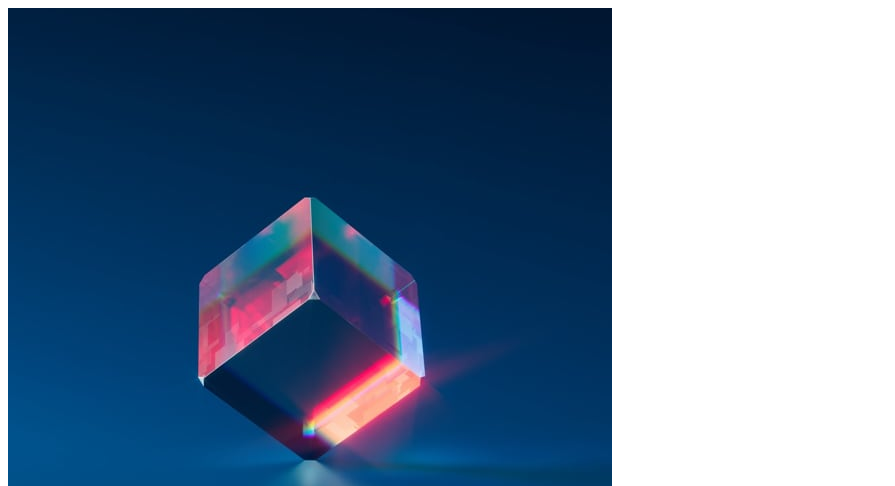
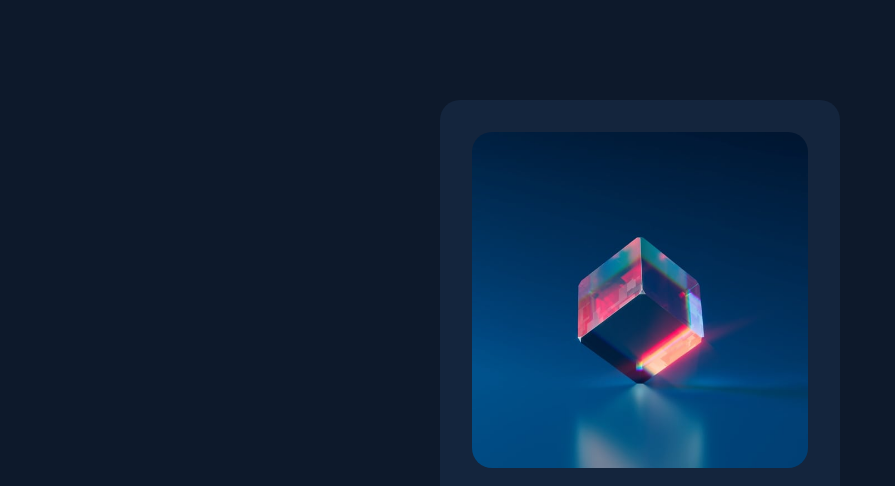
Before and after one commit to erlanggaadptr/nft-preview-card-component-main, a plain HTML site: page index.html in a window 1280 px wide. Shown: the top 486 px of the page, without its empty margins (0-895 px from the left). Drawn offline with Linux system fonts and the light colour scheme.

Commit message:
Add base card styling

```diff
--- a/css/style.css
+++ b/css/style.css
@@ -0,0 +1,39 @@
+body {
+  font-family: var(--font-family);
+}
+
+main {
+  background: var(--very-dark-blue-one);
+  height: 100vh;
+  align-items: center;
+  justify-content: center;
+}
+
+.card {
+  background: var(--very-dark-blue-two);
+  color: var(--white);
+  width: 400px;
+  height: 600px;
+  align-items: stretch;
+  justify-content: space-between;
+  border-radius: 20px;
+}
+
+.card .card-img,
+.card .card-txt {
+  padding: 2rem;
+}
+
+.card .card-img {
+  height: 60%;
+}
+
+.card .card-txt {
+  height: 40%;
+}
+
+.card .card-img img {
+  width: 100%;
+  display: block;
+  border-radius: 20px;
+}
--- a/css/utilities.css
+++ b/css/utilities.css
@@ -6,6 +6,12 @@
   --very-dark-blue-three: hsl(215, 32%, 27%);
   --white: hsl(0, 0%, 100%);
   --font-family: 'Outfit', sans-serif;
+}
+
+* {
+  margin: 0;
+  padding: 0;
+  box-sizing: border-box;
 }
 
 .flex-row {
--- a/index.html
+++ b/index.html
@@ -25,22 +25,29 @@
     <title>Frontend Mentor | NFT preview card component</title>
   </head>
   <body>
-    <main>
-      <div class="card">
+    <main class="flex-row">
+      <div class="card flex-column">
+        <div class="card-img">
           <img src="images/image-equilibrium.jpg" alt="Equilibrium" />
+        </div>
+        <div class="card-txt">
           <h1>Equilibrium #3429</h1>
           <p>Our Equilibrium collection promotes balance and calm</p>
           <div>
             <p>
-            <img src="images/icon-ethereum.svg" alt="Ethereum Icon" /> 0.041 ETH
+              <img src="images/icon-ethereum.svg" alt="Ethereum Icon" /> 0.041
+              ETH
             </p>
-          <p><img src="images/icon-clock.svg" alt="Clock Icon" />3 days left</p>
+            <p>
+              <img src="images/icon-clock.svg" alt="Clock Icon" />3 days left
+            </p>
           </div>
           <div>
             <img src="images/image-avatar.png" alt="Avatar" />
             <p>Creation of <span class="author-name">Jules Wyvern</span></p>
           </div>
         </div>
+      </div>
     </main>
   </body>
 </html>
```
Lines whose indentation alone changed are shown as unchanged.
